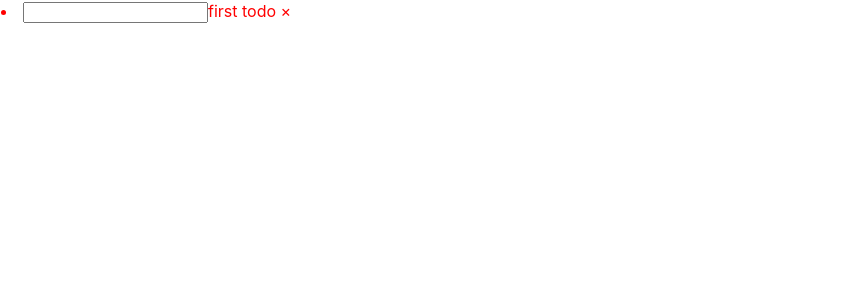
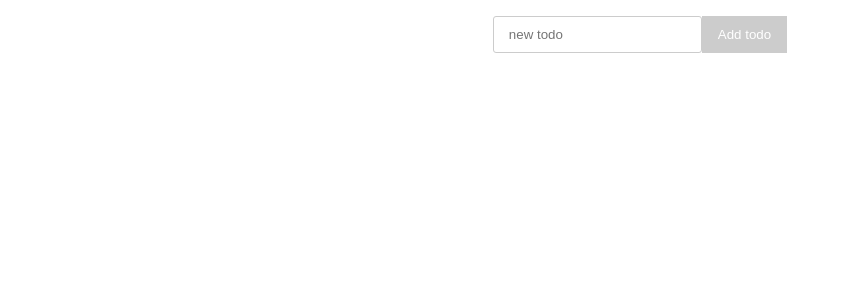
Before and after one commit to djbobah/typescript-course, a React (Create React App) app in the folder react-ts/: page / in a window 1280 px wide. Shown: the top 300 px of the page, without its empty margins (0-849 px from the left). Built offline with nearby package versions, Linux system fonts and the light colour scheme.

Commit message:
todos done

```diff
--- a/react-ts/src/App.css
+++ b/react-ts/src/App.css
@@ -1,38 +1,39 @@
 .App {
   text-align: center;
+  padding: 1rem 0;
 }
 
-.App-logo {
-  height: 40vmin;
-  pointer-events: none;
+ul {
+  list-style: none;
 }
 
-@media (prefers-reduced-motion: no-preference) {
-  .App-logo {
-    animation: App-logo-spin infinite 20s linear;
-  }
+li {
+  display: flex;
+  justify-content: center;
+  align-items: center;
+  gap: 0.5rem;
 }
 
-.App-header {
-  background-color: #282c34;
-  min-height: 100vh;
-  display: flex;
-  flex-direction: column;
-  align-items: center;
-  justify-content: center;
-  font-size: calc(10px + 2vmin);
+input[type="text"] {
+  padding: 10px 15px;
+  border: 1px solid #ccc;
+  border-radius: 3px;
+  margin-bottom: 2rem;
+}
+
+button {
+  border: 1px solid #ccc;
+  cursor: pointer;
+  background-color: #ccc;
+  padding: 10px 15px;
   color: white;
 }
 
-.App-link {
-  color: #61dafb;
+input:checked + span {
+  text-decoration: line-through;
 }
 
-@keyframes App-logo-spin {
-  from {
-    transform: rotate(0deg);
-  }
-  to {
-    transform: rotate(360deg);
-  }
+span:last-child {
+  color: red;
+  cursor: pointer;
 }
--- a/react-ts/src/App.tsx
+++ b/react-ts/src/App.tsx
@@ -1,23 +1,61 @@
 import React, { useState } from "react";
-import TodoItem from "./components/TodoItem";
+// import TodoItem from "./components/TodoItem";
+import NewTodoForm from "./components/NewTodoForm";
+import { Todo } from "./types";
+import "./App.css";
+import TodoList from "./components/TodoList";
 
-type ITodo = {
-  id: string;
-  title: string;
-  completed: boolean;
-};
+// type ITodo = {
+//   id: string;
+//   title: string;
+//   completed: boolean;
+// };
 function App() {
-  const [text, setText] = useState("");
-  const [todos, setTodos] = useState<string[]>([]);
-  const [] = useState<ITodo | null>(null);
+  // const [text, setText] = useState("");
+  const [todos, setTodos] = useState<Todo[]>([]);
+  // const [] = useState<ITodo | null>(null);
+
+  // const handleInput = (event: React.ChangeEvent<HTMLInputElement>) => {
+  //   setText(event.target.value);
+  // };
+  // const addTodo = () => {
+  const addTodo = (text: string) => {
+    const newTodo: Todo = {
+      id: new Date().toString(),
+      title: text,
+      completed: false,
+    };
+    setTodos([newTodo, ...todos]);
+    // setText("");
+  };
+  // useEffect(() => {
+  //   fetch("https://jsonplaceholder.typicode.com/todos")
+  //     .then((res) => res.json())
+  //     .then((data: Todo[]) => setTodos(data));
+  // }, []);
+  const toggleTodo = (id: Todo["id"]) => {
+    setTodos(
+      todos.map((todo) => {
+        if (todo.id !== id) return todo;
+        return { ...todo, completed: !todo.completed };
+      })
+    );
+  };
+  const removeTodo = (id: Todo["id"]) => {
+    setTodos(todos.filter((todo) => todo.id !== id));
+  };
+
   return (
     <div className="App">
-      <TodoItem
+      <NewTodoForm handleClick={addTodo} />
+      {/* value={text} onChange={handleInput} */}
+      <TodoList list={todos} removeTodo={removeTodo} toggleTodo={toggleTodo} />
+      {/* <TodoItem
         id="1"
         completed={false}
         title="first todo "
-        style={{ border: "1px solid white" }}
-      />
+        style={{ border: "1px solid white", listStyleType: "none" }}
+      /> */}
     </div>
   );
 }
--- /dev/null
+++ b/react-ts/src/components/NewTodoForm.tsx
@@ -0,0 +1,33 @@
+import React, { useRef } from "react";
+
+interface NewTodoFormProps {
+  // value: string;
+  // onChange: (event: React.ChangeEvent<HTMLInputElement>) => void;
+  handleClick: (text: string) => void;
+}
+
+const NewTodoForm = ({ handleClick }: NewTodoFormProps) => {
+  // value, onChange,
+  const inputRef = useRef<HTMLInputElement>(null);
+
+  const onClick = () => {
+    if (inputRef.current) {
+      handleClick(inputRef.current.value);
+      inputRef.current.value = "";
+    }
+  };
+  return (
+    <>
+      <input
+        type="text"
+        placeholder="new todo"
+        // value={value}
+        // onChange={onChange}
+        ref={inputRef}
+      />
+      <button onClick={onClick}>Add todo</button>
+    </>
+  );
+};
+
+export default NewTodoForm;
--- a/react-ts/src/components/TodoItem.tsx
+++ b/react-ts/src/components/TodoItem.tsx
@@ -1,19 +1,32 @@
 import React from "react";
+import { Todo } from "../types";
 
-interface TodoItemProps {
-  id: string;
-  title: string;
-  completed: boolean;
+interface TodoItemProps extends Todo {
   // children: React.ReactNode;
+  toggleTodo: (id: Todo["id"]) => void;
+  removeTodo: (id: Todo["id"]) => void;
   style?: React.CSSProperties;
 }
 
-const TodoItem = ({ id, title, completed, style = {} }: TodoItemProps) => {
+const TodoItem = ({
+  id,
+  title,
+  completed,
+  toggleTodo,
+  removeTodo,
+  style = {},
+}: TodoItemProps) => {
   return (
-    <li style={{ color: "red", backgroundColor: "white", ...style }}>
-      <input type="checkbox " checked={completed} />
+    <li style={style}>
+      <input
+        type="checkbox"
+        checked={completed}
+        onChange={() => toggleTodo(id)}
+      />
       <span>{title}</span>
-      <span>&times;</span>
+      <span style={{ color: "red" }} onClick={() => removeTodo(id)}>
+        &times;
+      </span>
       {/* {children} */}
     </li>
   );
--- /dev/null
+++ b/react-ts/src/components/TodoList.tsx
@@ -0,0 +1,25 @@
+import { Todo } from "../types";
+import TodoItem from "./TodoItem";
+
+interface TodoListProps {
+  list: Todo[];
+  toggleTodo: (id: Todo["id"]) => void;
+  removeTodo: (id: Todo["id"]) => void;
+}
+
+const TodoList = ({ list, removeTodo, toggleTodo }: TodoListProps) => {
+  return (
+    <ul>
+      {list.map((todo) => (
+        <TodoItem
+          key={todo.id}
+          {...todo}
+          removeTodo={removeTodo}
+          toggleTodo={toggleTodo}
+        />
+      ))}
+    </ul>
+  );
+};
+
+export default TodoList;
--- a/react-ts/src/index.tsx
+++ b/react-ts/src/index.tsx
@@ -1,11 +1,11 @@
-import React from 'react';
-import ReactDOM from 'react-dom/client';
-import './index.css';
-import App from './App';
-import reportWebVitals from './reportWebVitals';
+import React from "react";
+import ReactDOM from "react-dom/client";
+import "./index.css";
+import App from "./App";
+// import reportWebVitals from './reportWebVitals';
 
 const root = ReactDOM.createRoot(
-  document.getElementById('root') as HTMLElement
+  document.getElementById("root") as HTMLElement
 );
 root.render(
   <React.StrictMode>
@@ -16,4 +16,4 @@ root.render(
 // If you want to start measuring performance in your app, pass a function
 // to log results (for example: reportWebVitals(console.log))
 // or send to an analytics endpoint. Learn more: https://bit.ly/CRA-vitals
-reportWebVitals();
+// reportWebVitals();
--- /dev/null
+++ b/react-ts/src/types/Todo.ts
@@ -0,0 +1 @@
+export type Todo = { id: string; title: string; completed: boolean };
--- /dev/null
+++ b/react-ts/src/types/index.ts
@@ -0,0 +1 @@
+export * from "./Todo";
```
